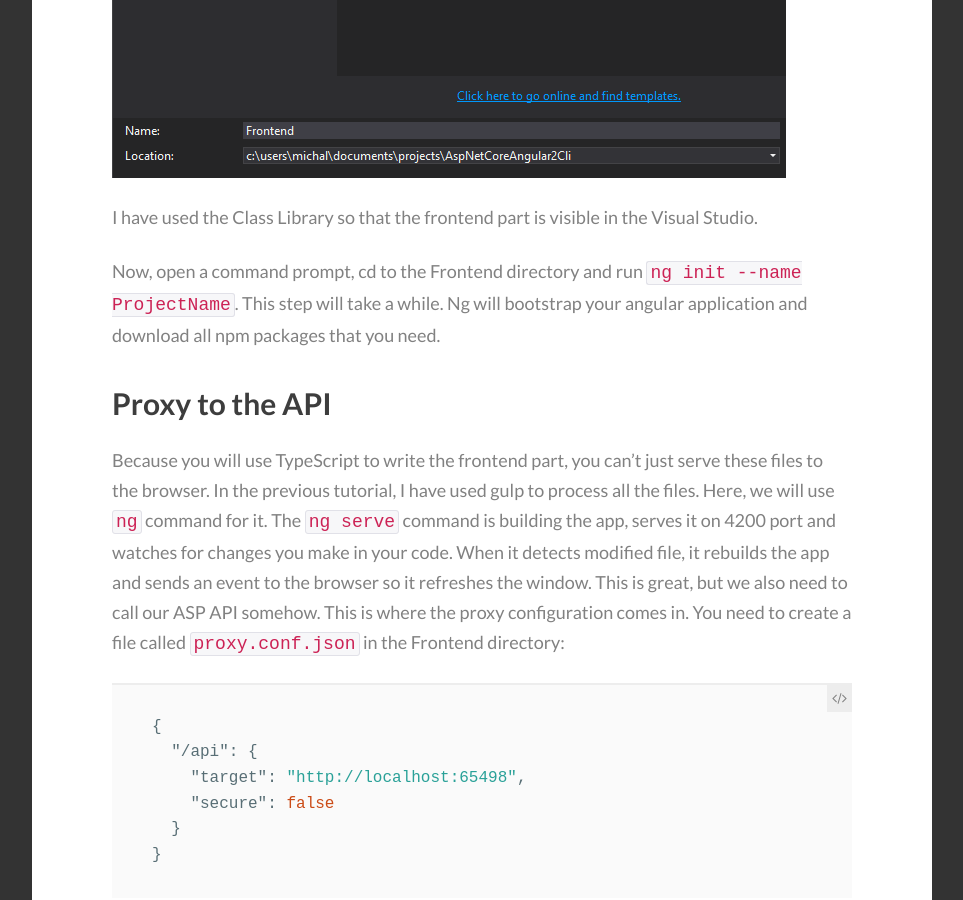
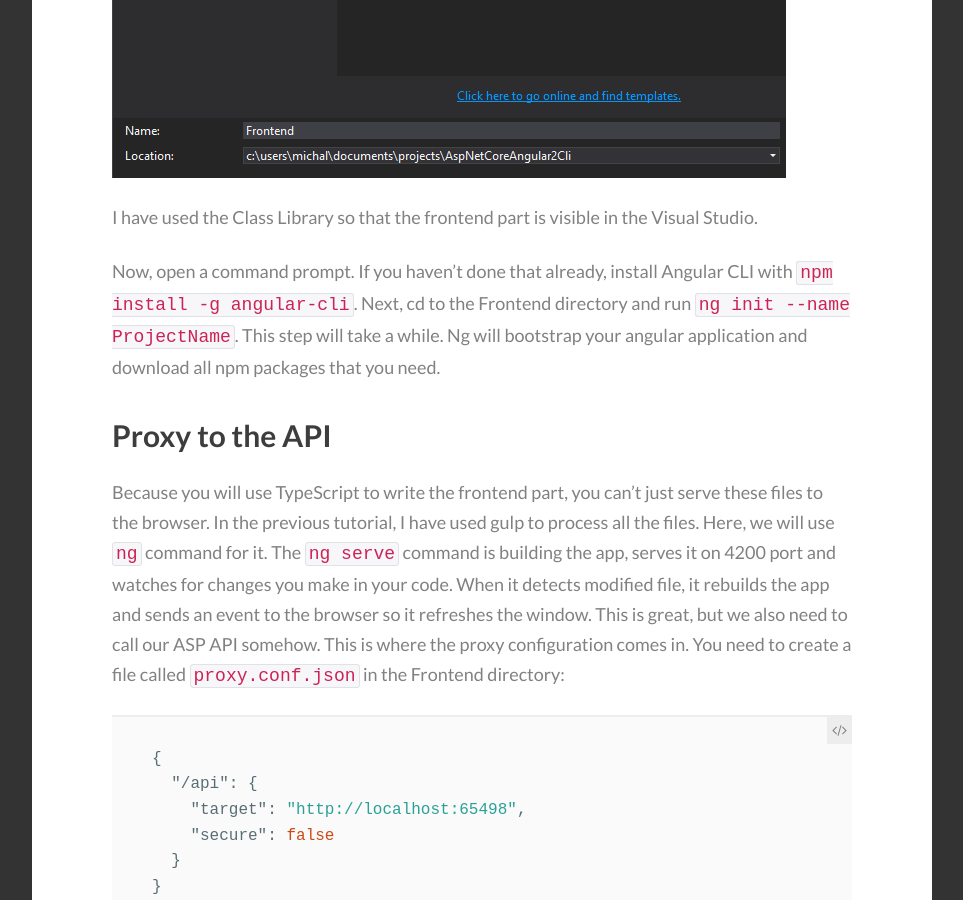
Before and after one commit to mdymel/devblog.dymel.pl, a Jekyll site: the page built from _posts/2016-10-25-angular2-cli-with-aspnet-core-application-tutorial.markdown, in a window 1280 px wide and 900 px high, scrolled down 4486 px. Shown: the whole window, without its empty margins (8-971 px from the left). Built offline with Jekyll 4.4.1, drawn with Linux system fonts in a browser that asks for light colours; some web fonts are replaced; comment, search, counter and statistics services are not loaded.

Commit message:
cli tutorial: installing from npm

```diff
--- a/_posts/2016-10-25-angular2-cli-with-aspnet-core-application-tutorial.markdown
+++ b/_posts/2016-10-25-angular2-cli-with-aspnet-core-application-tutorial.markdown
@@ -86,7 +86,7 @@ Next, add a new Class Library project in this solution.
 
 I have used the Class Library so that the frontend part is visible in the Visual Studio.
 
-Now, open a command prompt, cd to the Frontend directory and run `ng init --name ProjectName`. This step will take a while. Ng will bootstrap your angular application and download all npm packages that you need.
+Now, open a command prompt. If you haven't done that already, install Angular CLI with `npm install -g angular-cli`. Next, cd to the Frontend directory and run `ng init --name ProjectName`. This step will take a while. Ng will bootstrap your angular application and download all npm packages that you need.
 
 ## Proxy to the API
 Because you will use TypeScript to write the frontend part, you can't just serve these files to the browser. In the previous tutorial, I have used gulp to process all the files. Here, we will use `ng` command for it. The `ng serve` command is building the app, serves it on 4200 port and watches for changes you make in your code. When it detects modified file, it rebuilds the app and sends an event to the browser so it refreshes the window. This is great, but we also need to call our ASP API somehow. This is where the proxy configuration comes in. You need to create a file called `proxy.conf.json` in the Frontend directory:
```
